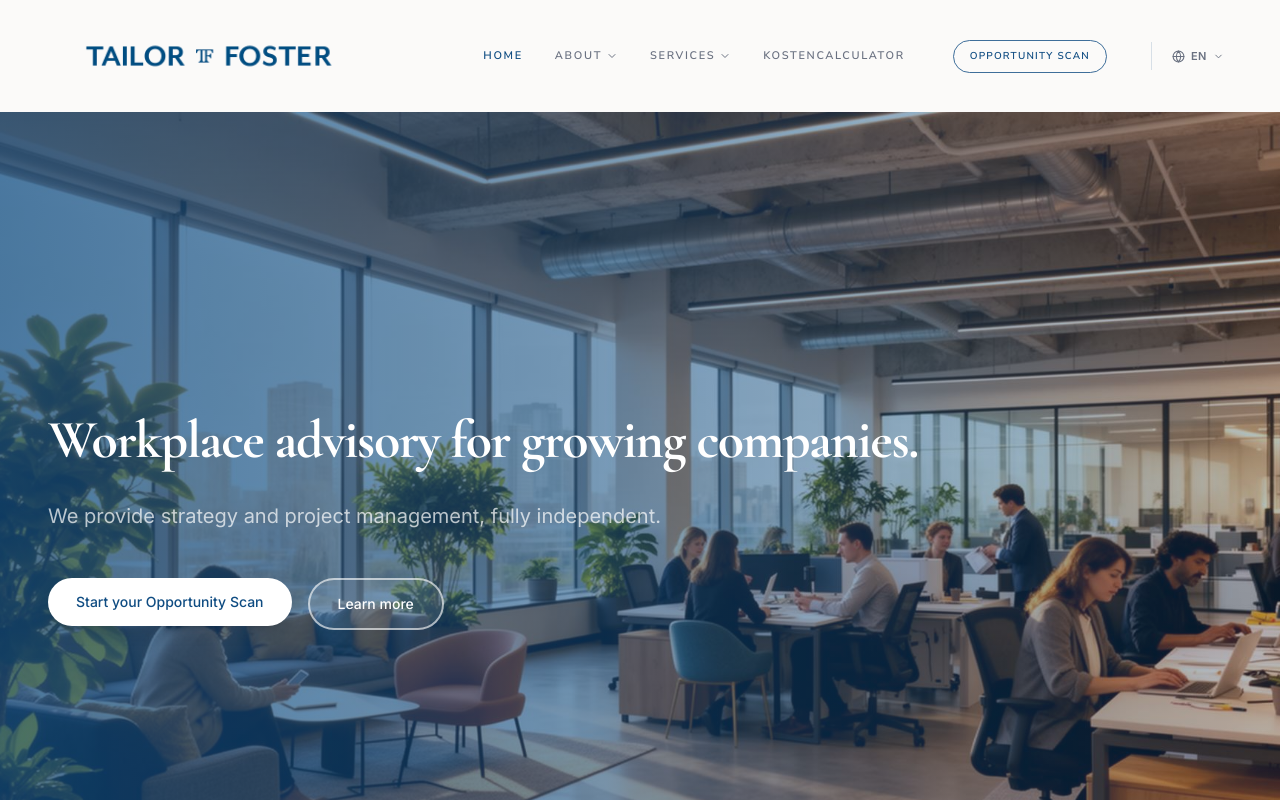
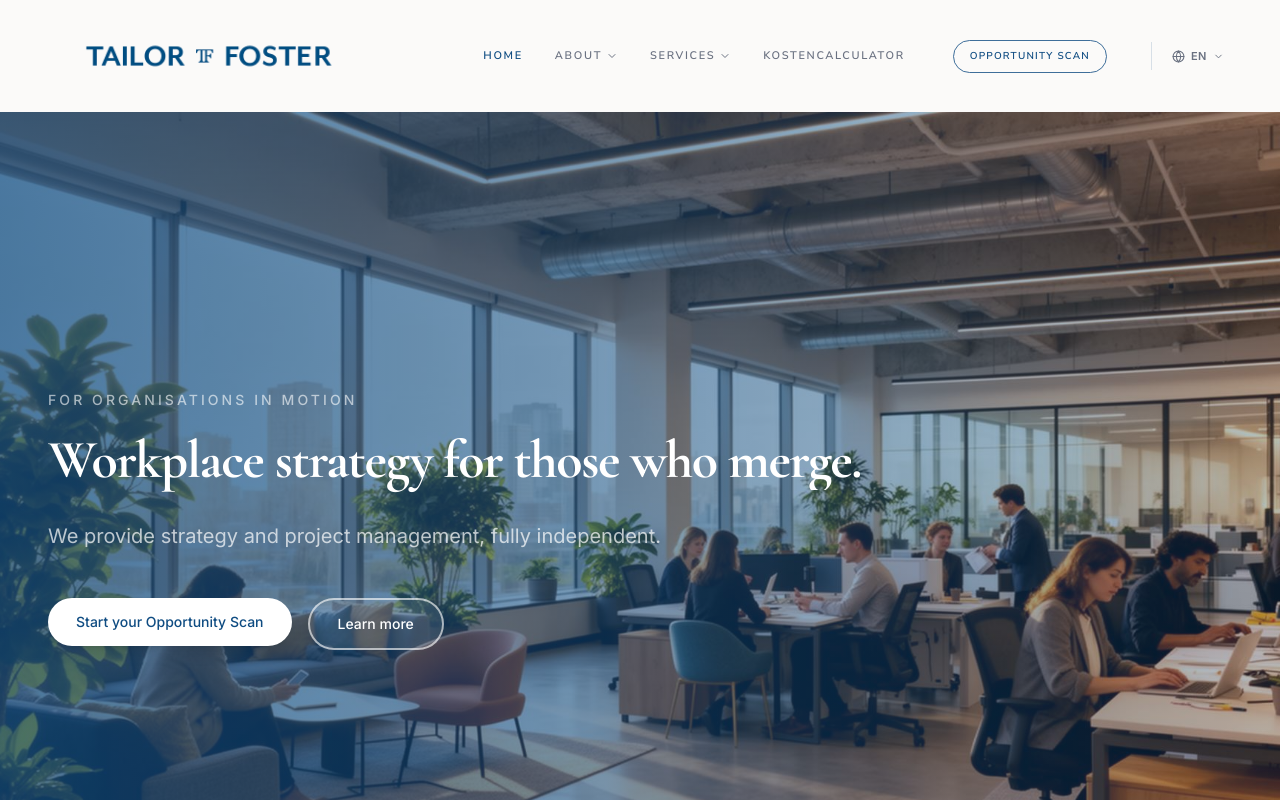
Before and after one commit to TailorandfosterbyQ/Tailor-and-foster-website-, a React (Vite) app: page / in a window 1280 px wide. Shown: the top 800 px of the page. Built offline with nearby package versions, Linux system fonts and the light colour scheme; the HTML template or start-up script is replaced by a standard one.

Commit message:
Changes
Co-authored-by: TailorandfosterbyQ <307915121+TailorandfosterbyQ@users.noreply.github.com>

```diff
--- a/src/components/HeroSection.tsx
+++ b/src/components/HeroSection.tsx
@@ -12,6 +12,14 @@ const HeroSection = () => {
   const imgY = useTransform(scrollYProgress, [0, 1], ["0%", "25%"]);
   const textY = useTransform(scrollYProgress, [0, 1], ["0%", "40%"]);
   const opacity = useTransform(scrollYProgress, [0, 0.6], [1, 0]);
+
+  const rotating = [1, 2, 3, 4, 5].map((n) => t(`hero.rotating.${n}`));
+  const [index, setIndex] = useState(0);
+
+  useEffect(() => {
+    const id = setInterval(() => setIndex((i) => (i + 1) % rotating.length), 2600);
+    return () => clearInterval(id);
+  }, [rotating.length]);
 
   return (
     <section ref={heroRef} className="relative min-h-screen flex items-center overflow-hidden text-white">
@@ -28,13 +36,35 @@ const HeroSection = () => {
         className="relative mx-auto max-w-7xl w-full px-6 sm:px-8 lg:px-12 pb-20 pt-32 lg:pb-28"
         style={{ y: textY, opacity }}
       >
+        <motion.p
+          initial={{ opacity: 0, y: 20 }}
+          animate={{ opacity: 1, y: 0 }}
+          transition={{ duration: 0.7, ease: [0.16, 1, 0.3, 1] }}
+          className="mb-5 text-sm font-medium uppercase tracking-[0.22em] text-white/60"
+        >
+          {t("hero.kicker")}
+        </motion.p>
         <motion.h1
           initial={{ opacity: 0, y: 40 }}
           animate={{ opacity: 1, y: 0 }}
           transition={{ duration: 0.8, ease: [0.16, 1, 0.3, 1] }}
           className="text-[clamp(1.8rem,4.2vw,4.5rem)] leading-[1.1] tracking-tight text-white font-bold font-serif max-w-4xl"
         >
-          {t("hero.title")}
+          {t("hero.title.prefix")}{' '}
+          <span className="inline-flex flex-wrap items-baseline overflow-hidden align-bottom">
+            <AnimatePresence mode="wait" initial={false}>
+              <motion.span
+                key={index}
+                initial={{ y: "100%", opacity: 0 }}
+                animate={{ y: "0%", opacity: 1 }}
+                exit={{ y: "-100%", opacity: 0 }}
+                transition={{ duration: 0.5, ease: [0.16, 1, 0.3, 1] }}
+                className="inline-block whitespace-normal"
+              >
+                {rotating[index]}.
+              </motion.span>
+            </AnimatePresence>
+          </span>
         </motion.h1>
         <motion.p
           initial={{ opacity: 0, y: 30 }}
```
